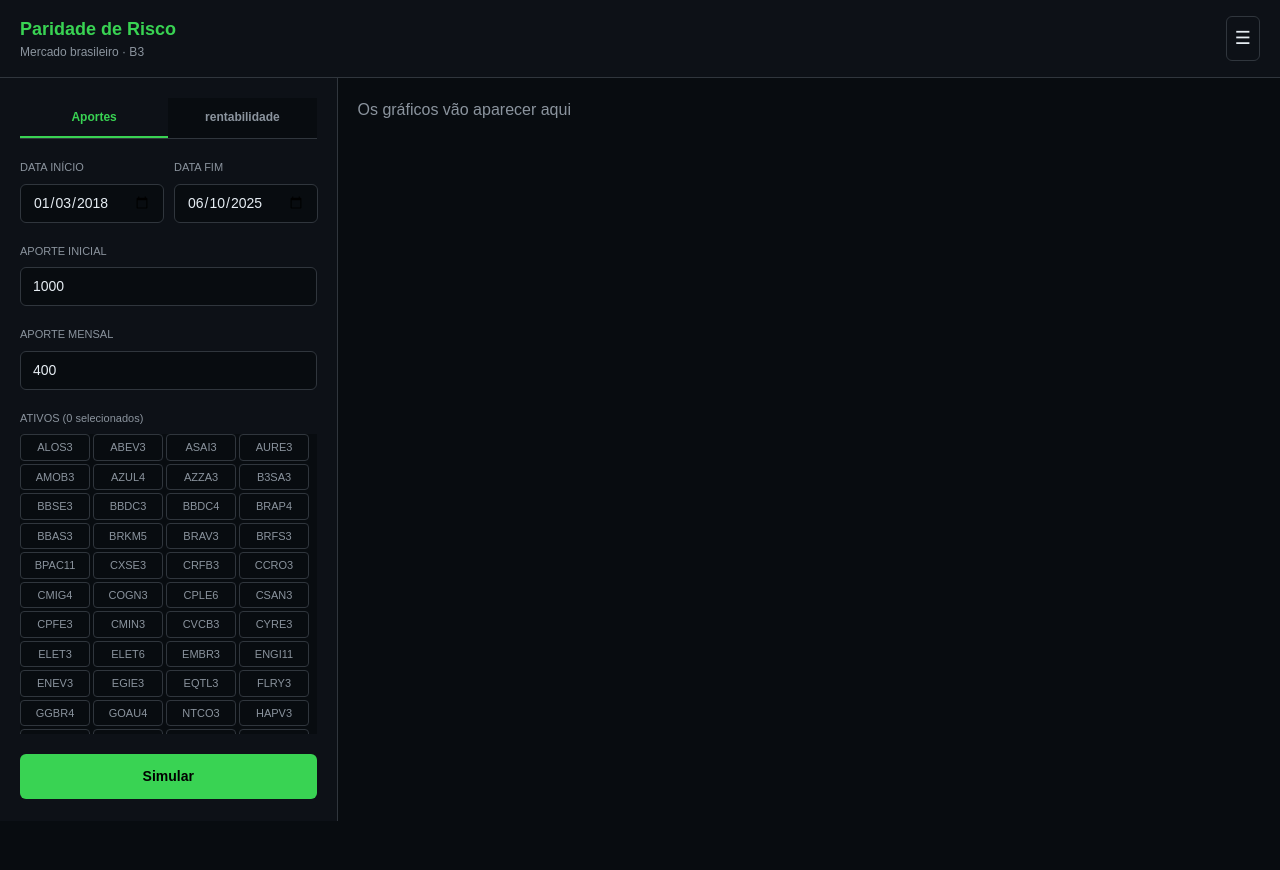
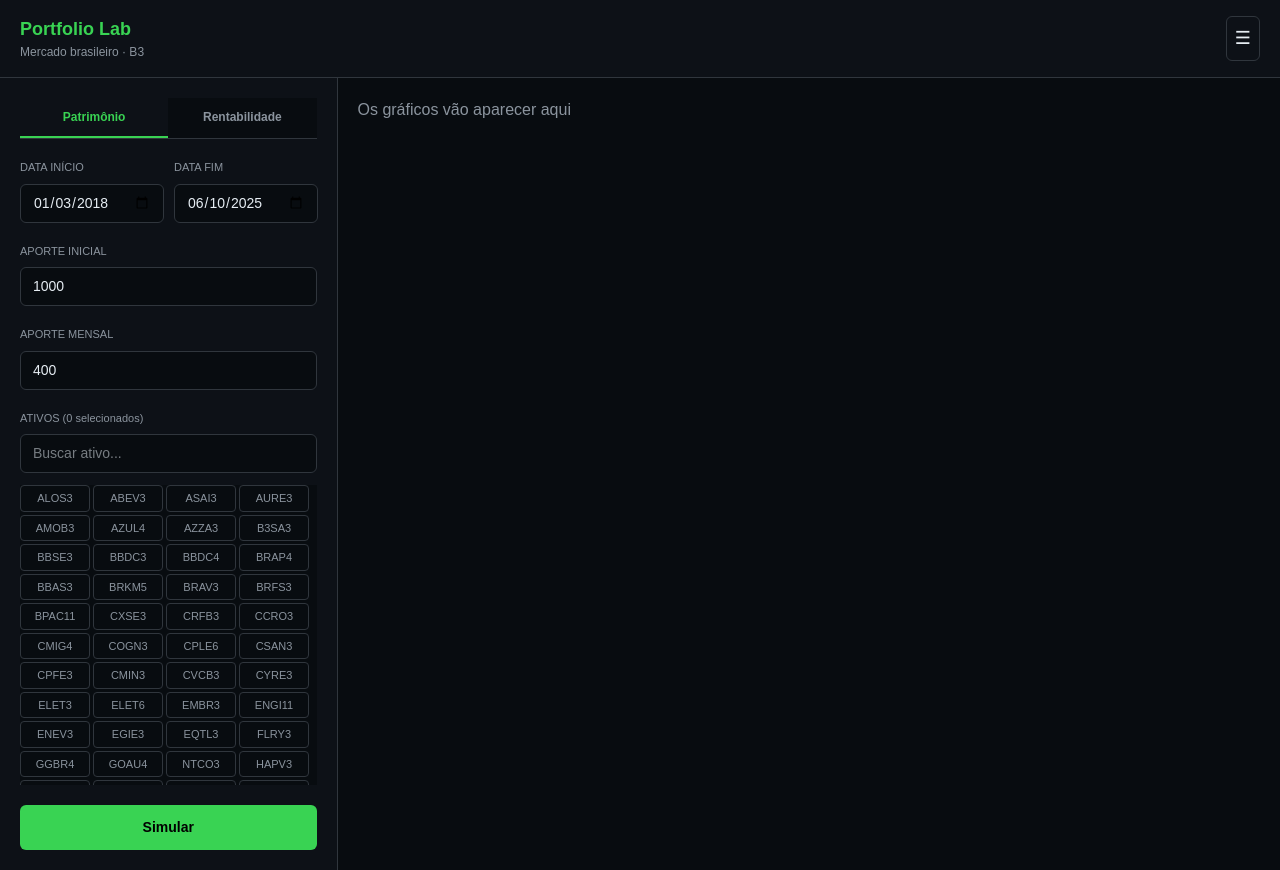
Before and after one commit to Auguro/PortfolioLab, a Next.js app: page / in a window 1280 px wide. Before the commit the page ends 821 px from the top, so only its background shows below. Built offline with nearby package versions, Linux system fonts and the light colour scheme.

Commit message:
cron setup

```diff
--- a/app/components/Cabecalho.tsx
+++ b/app/components/Cabecalho.tsx
@@ -15,7 +15,7 @@ export default function Cabecalho({ painelAberto, setPainelAberto }: Props) {
     }}>
       <div>
         <h1 style={{ color: "var(--verde)", fontSize: "18px", fontWeight: "bold" }}>
-          Paridade de Risco
+          Portfolio Lab
         </h1>
         <p style={{ color: "var(--texto-suave)", fontSize: "12px" }}>
           Mercado brasileiro · B3
--- a/app/components/PaginaPrincipal.tsx
+++ b/app/components/PaginaPrincipal.tsx
@@ -98,8 +98,6 @@ export default function PaginaPrincipal({ tickers, dados, cdi }: Props) {
       aporte_mensal: config.aportesMensal,
     };
 
-    console.log(codigos);
-
     try {
       const promessas = marcados.map((id) => ({
         id,
--- a/app/components/PainelConfiguracoes.tsx
+++ b/app/components/PainelConfiguracoes.tsx
@@ -1,6 +1,6 @@
 "use client";
 
-import { useState } from "react";
+import { useState, useRef, useEffect } from "react";
 
 interface Props {
   modo: string;
@@ -21,12 +21,64 @@ export default function PainelConfiguracoes({ tickers, onSimular, modo, setModo
   const [tickersSelecionados, setTickersSelecionados] = useState<string[]>([]);
   const [dataInicio, setDataInicio] = useState("2018-01-03");
   const [dataFim, setDataFim] = useState("2025-06-10");
+  const [filtro, setFiltro] = useState("");
+  const [mostrarSugestoes, setMostrarSugestoes] = useState(false);
+
+  const inputRef = useRef<HTMLInputElement>(null);
+  const sugestoesRef = useRef<HTMLDivElement>(null);
 
   function toggleTicker(ticker: string) {
     if (tickersSelecionados.includes(ticker)) {
       setTickersSelecionados(tickersSelecionados.filter((t) => t !== ticker));
     } else {
       setTickersSelecionados([...tickersSelecionados, ticker]);
+    }
+  }
+
+  //Filtrar tickers com base no termo (case insensitive)
+  const tickersFiltrados = tickers.filter((t) =>
+    t.toLowerCase().includes(filtro.toLowerCase())
+  );
+
+  //Ao pressionar Enter, seleciona o primeiro da lista e limpa o filtro
+  /*function handleKeyDown(e: React.KeyboardEvent<HTMLInputElement>) {
+    if (e.key === "Enter" && tickersFiltrados.length > 0) {
+      toggleTicker(tickersFiltrados[0]);
+      setFiltro(""); // limpa o input
+    }
+  }*/
+
+  // Fecha sugestões ao clicar fora
+  useEffect(() => {
+    function handleClickOutside(event: MouseEvent) {
+      if (
+        sugestoesRef.current &&
+        !sugestoesRef.current.contains(event.target as Node) &&
+        inputRef.current &&
+        !inputRef.current.contains(event.target as Node)
+      ) {
+        setMostrarSugestoes(false);
+      }
+    }
+    document.addEventListener("mousedown", handleClickOutside);
+    return () => document.removeEventListener("mousedown", handleClickOutside);
+  }, []);
+
+  // Filtra tickers com base no termo
+  const sugestoes = tickers.filter((t) =>
+    t.toLowerCase().includes(filtro.toLowerCase())
+  );
+
+  function handleSelecionarSugestao(ticker: string) {
+    toggleTicker(ticker);
+    setFiltro("");
+    setMostrarSugestoes(false);
+    inputRef.current?.focus();
+  }
+
+  function handleKeyDown(e: React.KeyboardEvent<HTMLInputElement>) {
+    if (e.key === "Enter" && sugestoes.length > 0) {
+      handleSelecionarSugestao(sugestoes[0]);
     }
   }
 
@@ -48,7 +100,7 @@ export default function PainelConfiguracoes({ tickers, onSimular, modo, setModo
             cursor: "pointer",
           }}
         >
-          Aportes
+          Patrimônio
         </button>
         <button
           onClick={() => setModo("rentabilidade")}
@@ -64,7 +116,7 @@ export default function PainelConfiguracoes({ tickers, onSimular, modo, setModo
             cursor: "pointer",
           }}
         >
-          rentabilidade
+          Rentabilidade
         </button>
       </div>
 
@@ -161,6 +213,80 @@ export default function PainelConfiguracoes({ tickers, onSimular, modo, setModo
           <p style={{ color: "var(--texto-suave)", fontSize: "11px", marginBottom: "8px" }}>
             ATIVOS ({tickersSelecionados.length} selecionados)
           </p>
+
+          {/* Input de busca com autocomplete */}
+          <div style={{ position: "relative", marginBottom: "12px" }}>
+            <input
+              ref={inputRef}
+              type="text"
+              placeholder="Buscar ativo..."
+              value={filtro}
+              onChange={(e) => {
+                setFiltro(e.target.value);
+                setMostrarSugestoes(true);
+              }}
+              onKeyDown={handleKeyDown}
+              onFocus={() => setMostrarSugestoes(true)}
+              style={{
+                width: "100%",
+                padding: "8px 12px",
+                background: "var(--fundo)",
+                border: "1px solid var(--borda)",
+                borderRadius: "6px",
+                color: "var(--texto)",
+                fontSize: "14px"
+              }}
+            />
+
+            {/* Dropdown de sugestões */}
+            {mostrarSugestoes && filtro && sugestoes.length > 0 && (
+              <div
+                ref={sugestoesRef}
+                style={{
+                  position: "absolute",
+                  top: "100%",
+                  left: 0,
+                  right: 0,
+                  background: "var(--fundo-card)",
+                  border: "1px solid var(--borda)",
+                  borderRadius: "6px",
+                  marginTop: "4px",
+                  maxHeight: "200px",
+                  overflowY: "auto",
+                  zIndex: 10,
+                }}
+              >
+                {sugestoes.map((ticker) => (
+                  <div
+                    key={ticker}
+                    onClick={() => handleSelecionarSugestao(ticker)}
+                    style={{
+                      padding: "8px 12px",
+                      cursor: "pointer",
+                      color: tickersSelecionados.includes(ticker) ? "#fff" : "var(--texto)",
+                      fontSize: "13px",
+                      borderBottom: "1px solid var(--borda)",
+                      background: tickersSelecionados.includes(ticker)
+                        ? "var(--azul)"
+                        : "transparent",
+
+                    }}
+                    onMouseEnter={(e) =>
+                      (e.currentTarget.style.background = "var(--borda)")
+                    }
+                    onMouseLeave={(e) =>
+                      (e.currentTarget.style.background = tickersSelecionados.includes(ticker)
+                        ? "var(--azul)"
+                        : "transparent")
+                    }
+                  >
+                    {ticker}
+                  </div>
+                ))}
+              </div>
+            )}
+          </div>
+
           <div style={{
             display: "flex",
             flexWrap: "wrap",
@@ -172,7 +298,7 @@ export default function PainelConfiguracoes({ tickers, onSimular, modo, setModo
             {tickers.map((ticker) => (
               <button
                 key={ticker}
-                onClick={() => toggleTicker(ticker)}
+                onClick={() => {toggleTicker(ticker); setFiltro("")}}
                 style={{
                   padding: "4px 8px",
                   borderRadius: "4px",
--- a/app/globals.css
+++ b/app/globals.css
@@ -92,3 +92,50 @@ body {
 .checkbox-wrapper-6 .tgl-light:checked + .tgl-btn {
   background: #39d353;
 }
+
+/* ===== RESPONSIVIDADE ===== */
+
+/* Estilos para telas menores que 1024px (tablet) */
+@media (max-width: 1024px) {
+  .painel-configuracoes {
+    display: none; /* escondemos a sidebar fixa */
+  }
+
+  .painel-configuracoes.mobile-aberto {
+    display: block;
+    position: fixed;
+    top: 57px; /* altura do cabeçalho */
+    left: 0;
+    width: 100%;
+    height: calc(100vh - 57px);
+    background: var(--fundo-card);
+    z-index: 90;
+    overflow-y: auto;
+    padding: 20px;
+  }
+
+  main {
+    width: 100%;
+    margin-left: 0 !important;
+    padding: 20px !important;
+  }
+}
+
+/* ===== CUSTOMIZAÇÃO DO INPUT DATE ===== */
+input[type="date"] {
+  color-scheme: dark; /* força o navegador a usar tema escuro nos controles */
+  background-color: var(--fundo) !important;
+  color: var(--texto) !important;
+  border: 1px solid var(--borda) !important;
+}
+
+/* Para navegadores baseados em WebKit (Chrome, Edge, Safari) */
+input[type="date"]::-webkit-calendar-picker-indicator {
+  filter: invert(1); /* transforma o ícone escuro em claro */
+  cursor: pointer;
+}
+
+/* Para Firefox */
+input[type="date"]::-moz-calendar-picker-indicator {
+  filter: invert(1);
+}
--- a/package.json
+++ b/package.json
@@ -9,11 +9,14 @@
     "lint": "eslint"
   },
   "dependencies": {
+    "@supabase/supabase-js": "^2.99.2",
+    "csv-parse": "^6.1.0",
     "next": "16.1.6",
     "papaparse": "^5.5.3",
     "react": "19.2.3",
     "react-dom": "19.2.3",
-    "recharts": "^3.8.0"
+    "recharts": "^3.8.0",
+    "yahoo-finance2": "^3.13.2"
   },
   "devDependencies": {
     "@tailwindcss/postcss": "^4",
```
Also changed, not shown: 2 other files (tests, documents, lock files or other folders).
